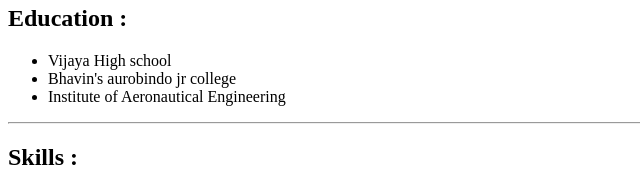
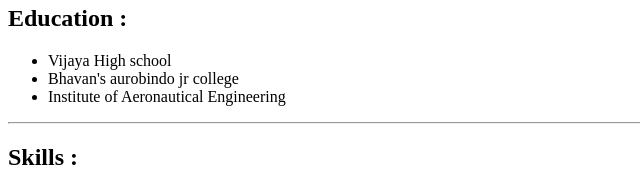
Before and after one commit to shrijeetkushle/Web_Development, a plain HTML site: page Html/Simpleportfolio/simpleportfolio.html in a window 1280 px wide. Shown: the part 343-531 px from the top of the page, 0-640 px from the left. Drawn offline with Linux system fonts and the light colour scheme.

Commit message:
Update simpleportfolio.html

```diff
--- a/Html/Simpleportfolio/simpleportfolio.html
+++ b/Html/Simpleportfolio/simpleportfolio.html
@@ -14,7 +14,7 @@
     <list>
         <ul>
             <li>Vijaya High school</li>
-            <li>Bhavin's aurobindo jr college</li>
+            <li>Bhavan's aurobindo jr college</li>
             <li>Institute of Aeronautical Engineering</li>
         </ul>
     </list>
```
